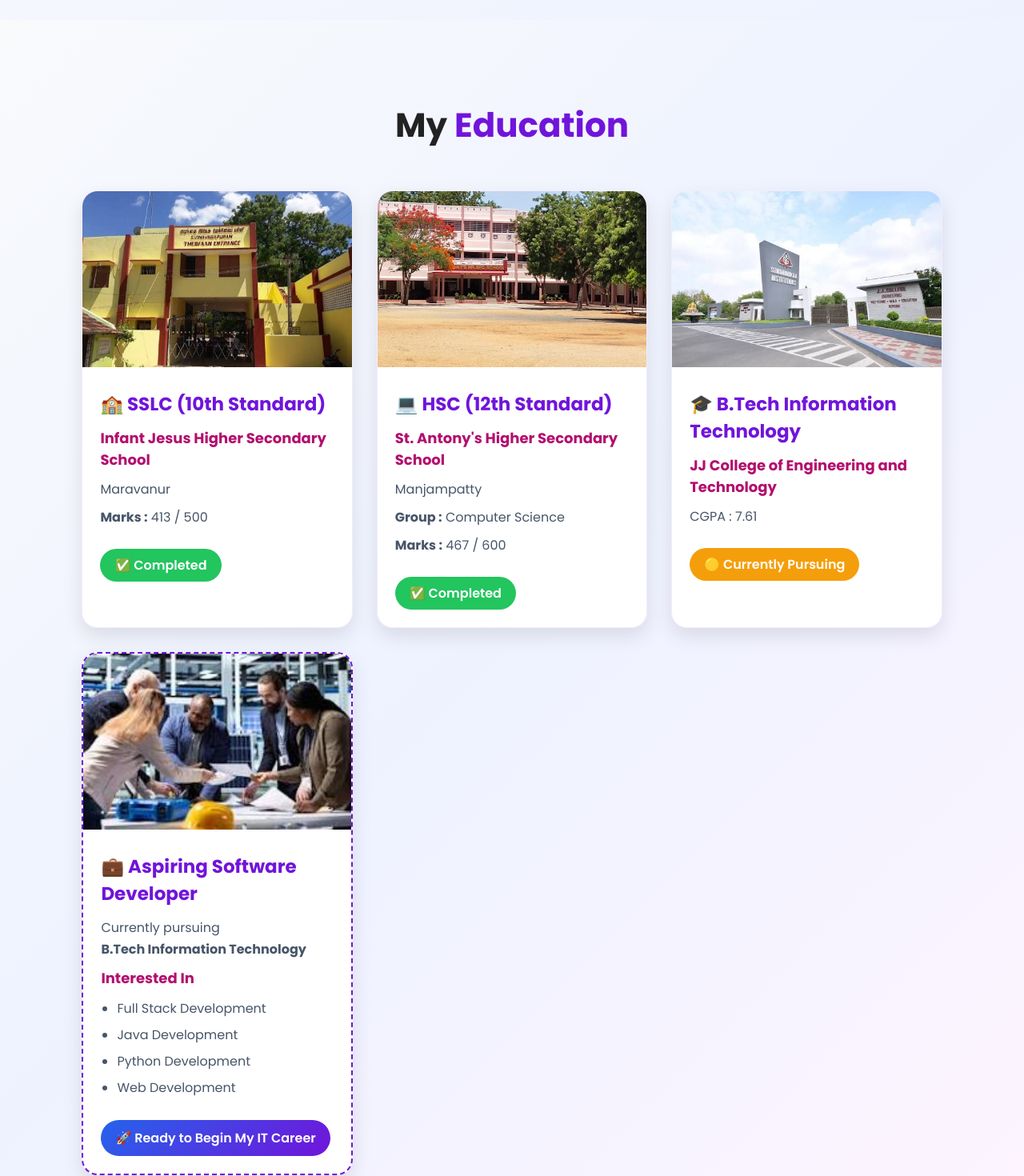
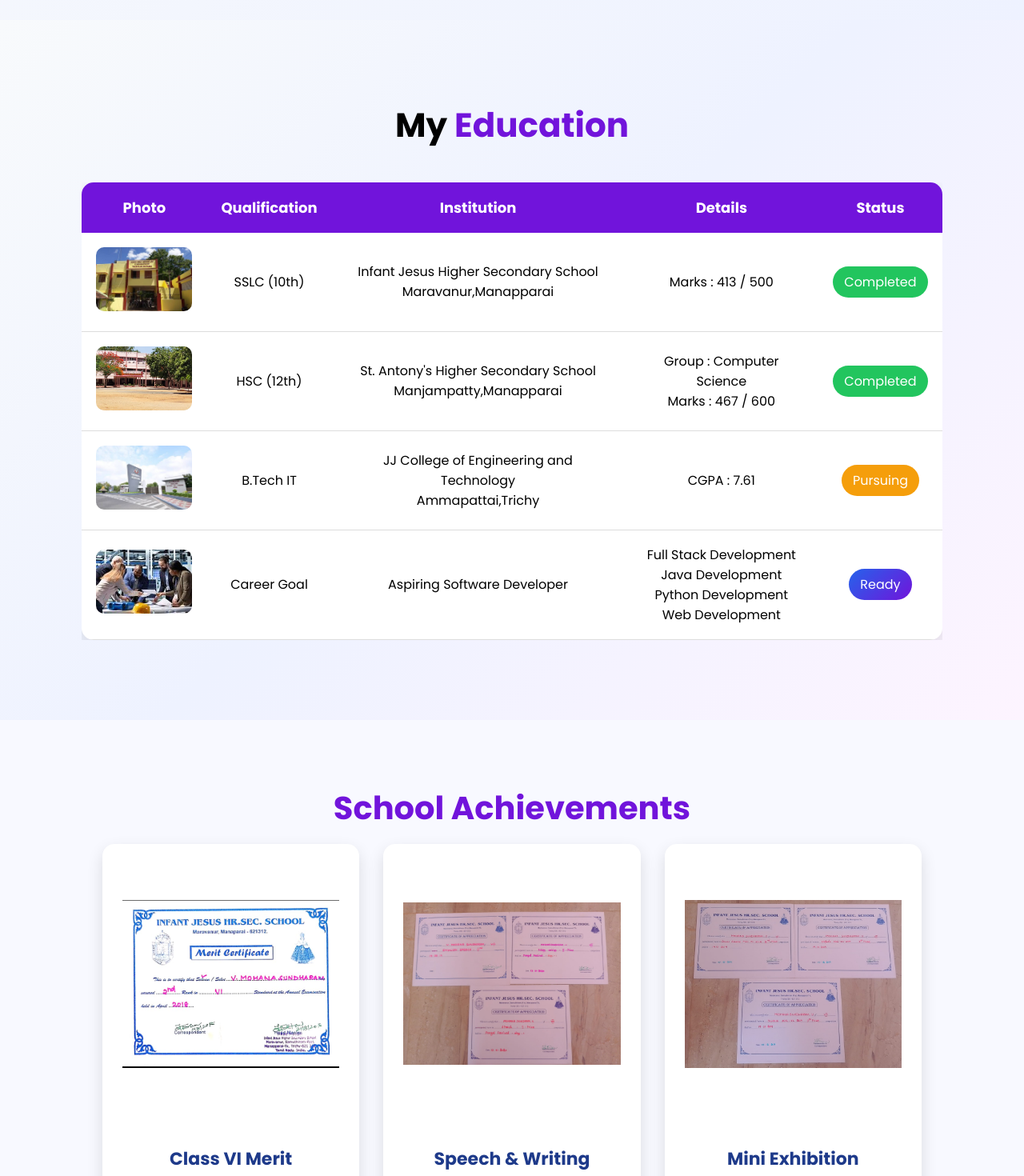
Before and after one commit to MOHANASUNDARAM12345/portfolio, a React (Create React App) app: page / in a window 1280 px wide. Shown: the part 1620-3090 px from the top of the page at 80% size. Built offline with nearby package versions, Linux system fonts and the light colour scheme.

Commit message:
Updated Education section with table layout

```diff
--- a/src/Education.css
+++ b/src/Education.css
@@ -1,142 +1,88 @@
 .education{
     min-height:100vh;
-    padding:100px 8% 60px;
+    padding:100px 8%;
     background:linear-gradient(135deg,#F8FAFC,#EEF2FF,#FDF4FF);
 }
 
 .heading{
     text-align:center;
     font-size:42px;
-    margin-bottom:50px;
-    color:#222;
+    margin-bottom:40px;
 }
 
 .heading span{
     color:#7114db;
 }
 
-.education-container{
-    display:grid;
-    grid-template-columns:repeat(auto-fit,minmax(280px,1fr));
-    gap:30px;
+.table-container{
+    overflow-x:auto;
 }
 
-.education-card{
-    background:rgba(255,255,255,0.95);
-    border-radius:20px;
+.education-table{
+    width:100%;
+    border-collapse:collapse;
+    background:#fff;
+    border-radius:15px;
     overflow:hidden;
-    box-shadow:0 10px 25px rgba(0,0,0,.10);
-    transition:.4s;
-    border:1px solid rgba(113,20,219,.08);
+    box-shadow:0 10px 25px rgba(0,0,0,.12);
 }
 
-.education-card:hover{
-    transform:translateY(-10px);
-    box-shadow:0 18px 35px rgba(113,20,219,.22);
-}
-
-.education-img{
-    width:100%;
-    height:220px;
-    object-fit:cover;
-    transition:.4s;
-}
-
-.education-card:hover .education-img{
-    transform:scale(1.05);
-}
-
-.education-content{
-    padding:22px;
-}
-
-.education-content h3{
-    color:#7114db;
-    margin-bottom:12px;
-    font-size:23px;
-}
-
-.education-content h4{
-    color:#b30e6e;
-    margin-bottom:10px;
+.education-table th{
+    background:#7114db;
+    color:#fff;
+    padding:18px;
     font-size:18px;
 }
 
-.education-content p{
-    margin:8px 0;
-    color:#475569;
-    line-height:1.7;
+.education-table td{
+    padding:18px;
+    text-align:center;
+    border-bottom:1px solid #ddd;
 }
 
-.education-content ul{
-    margin-top:12px;
-    padding-left:20px;
+.education-table tr:hover{
+    background:#f8f6ff;
 }
 
-.education-content ul li{
-    margin:8px 0;
-    color:#475569;
+.table-img{
+    width:120px;
+    height:80px;
+    object-fit:cover;
+    border-radius:10px;
 }
 
 .completed{
-    display:inline-block;
-    margin-top:18px;
-    padding:8px 18px;
-    border-radius:25px;
     background:#22c55e;
     color:#fff;
-    font-weight:600;
+    padding:8px 14px;
+    border-radius:20px;
 }
 
 .studying{
-    display:inline-block;
-    margin-top:18px;
-    padding:8px 18px;
-    border-radius:25px;
     background:#f59e0b;
     color:#fff;
-    font-weight:600;
+    padding:8px 14px;
+    border-radius:20px;
 }
 
 .career{
-    display:inline-block;
-    margin-top:20px;
-    padding:10px 18px;
-    border-radius:30px;
     background:linear-gradient(135deg,#2563EB,#7114db);
     color:#fff;
-    font-weight:600;
-}
-
-.future-card{
-    border:2px dashed #7114db;
-    background:rgba(255,255,255,.97);
-}
-
-.future-card:hover{
-    border-color:#b30e6e;
+    padding:8px 14px;
+    border-radius:20px;
 }
 
 @media(max-width:768px){
 
-    .education{
-        padding:80px 6% 40px;
+    .table-img{
+        width:90px;
+        height:60px;
     }
 
-    .heading{
-        font-size:34px;
-    }
-
-    .education-img{
-        height:190px;
-    }
-
-    .education-content h3{
-        font-size:20px;
-    }
-
-    .education-content h4{
-        font-size:17px;
+    .education-table th,
+    .education-table td{
+        padding:10px;
+        font-size:14px;
     }
 
 }
--- a/src/Education.js
+++ b/src/Education.js
@@ -14,137 +14,110 @@ function Education() {
         My <span>Education</span>
       </h2>
 
-      <div className="education-container">
+      <div className="table-container">
 
-        {/* 10th */}
+        <table className="education-table">
 
-        <div className="education-card">
+          <thead>
+            <tr>
+              <th>Photo</th>
+              <th>Qualification</th>
+              <th>Institution</th>
+              <th>Details</th>
+              <th>Status</th>
+            </tr>
+          </thead>
 
-          <img
-            src={school10}
-            alt="10th School"
-            className="education-img"
-          />
+          <tbody>
 
-          <div className="education-content">
+            <tr>
+              <td>
+                <img src={school10} alt="10th" className="table-img" />
+              </td>
 
-            <h3>🏫 SSLC (10th Standard)</h3>
+              <td>SSLC (10th)</td>
 
-            <h4>Infant Jesus Higher Secondary School</h4>
+              <td>
+                Infant Jesus Higher Secondary School
+                <br />
+                Maravanur,Manapparai
+              </td>
 
-            <p>Maravanur</p>
+              <td>Marks : 413 / 500</td>
 
-            <p><strong>Marks :</strong> 413 / 500</p>
+              <td>
+                <span className="completed">Completed</span>
+              </td>
+            </tr>
 
-            <span className="completed">
-              ✅ Completed
-            </span>
+            <tr>
+              <td>
+                <img src={school12} alt="12th" className="table-img" />
+              </td>
 
-          </div>
+              <td>HSC (12th)</td>
 
-        </div>
+              <td>
+                St. Antony's Higher Secondary School
+                <br />
+                Manjampatty,Manapparai
+              </td>
 
-        {/* 12th */}
+              <td>
+                Group : Computer Science
+                <br />
+                Marks : 467 / 600
+              </td>
 
-        <div className="education-card">
+              <td>
+                <span className="completed">Completed</span>
+              </td>
+            </tr>
 
-          <img
-            src={school12}
-            alt="12th School"
-            className="education-img"
-          />
+            <tr>
+              <td>
+                <img src={college} alt="College" className="table-img" />
+              </td>
 
-          <div className="education-content">
+              <td>B.Tech IT</td>
 
-            <h3>💻 HSC (12th Standard)</h3>
+              <td>
+                JJ College of Engineering and Technology
+                <br />
+                Ammapattai,Trichy
+              </td>
 
-            <h4>St. Antony's Higher Secondary School</h4>
+              <td>CGPA : 7.61</td>
 
-            <p>Manjampatty</p>
+              <td>
+                <span className="studying">Pursuing</span>
+              </td>
+            </tr>
 
-            <p>
-              <strong>Group :</strong> Computer Science
-            </p>
+            <tr>
+              <td>
+                <img src={futureJob} alt="Future" className="table-img" />
+              </td>
 
-            <p><strong>Marks :</strong> 467 / 600</p>
+              <td>Career Goal</td>
 
-            <span className="completed">
-              ✅ Completed
-            </span>
+              <td>Aspiring Software Developer</td>
 
-          </div>
+              <td>
+                Full Stack Development <br />
+                Java Development <br />
+                Python Development <br />
+                Web Development
+              </td>
 
-        </div>
+              <td>
+                <span className="career">Ready</span>
+              </td>
+            </tr>
 
-        {/* College */}
+          </tbody>
 
-        <div className="education-card">
-
-          <img
-            src={college}
-            alt="College"
-            className="education-img"
-          />
-
-          <div className="education-content">
-
-            <h3>🎓 B.Tech Information Technology</h3>
-
-            <h4>
-              JJ College of Engineering and Technology
-            </h4>
-
-            <p>CGPA : 7.61</p>
-
-            <span className="studying">
-              🟡 Currently Pursuing
-            </span>
-
-          </div>
-
-        </div>
-
-        {/* Future Career */}
-
-        <div className="education-card future-card">
-
-          <img
-            src={futureJob}
-            alt="Future Career"
-            className="education-img"
-          />
-
-          <div className="education-content">
-
-            <h3>💼 Aspiring Software Developer</h3>
-
-            <p>
-              Currently pursuing
-              <br />
-              <strong>B.Tech Information Technology</strong>
-            </p>
-
-            <h4>Interested In</h4>
-
-            <ul>
-
-              <li>Full Stack Development</li>
-
-              <li>Java Development</li>
-
-              <li>Python Development</li>
-
-              <li>Web Development</li>
-
-            </ul>
-
-            <span className="career">
-              🚀 Ready to Begin My IT Career
-            </span>
-
-          </div>
-
-        </div>
+        </table>
 
       </div>
 
```
